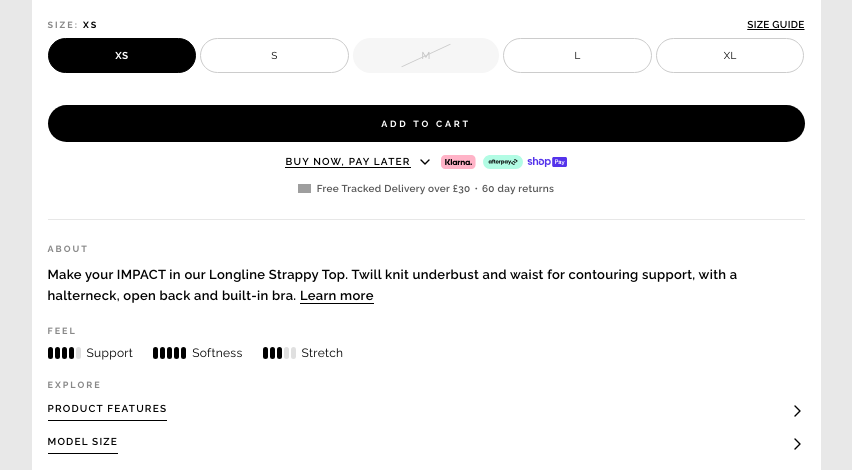
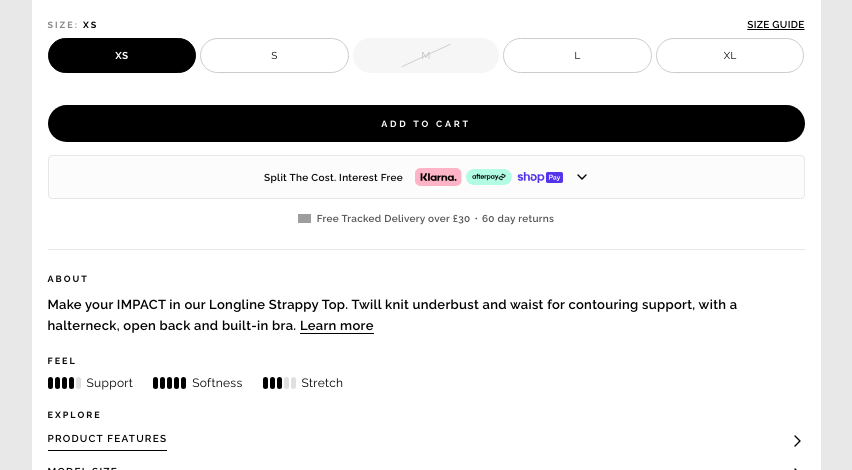
Before and after one commit to declandfyne/dfyne-product-details-page, a React (Vite) app: page / in a window 1280 px wide. Shown: the part 1192-1662 px from the top of the page, without its empty margins (214-1066 px from the left). Built offline with nearby package versions, Linux system fonts and the light colour scheme; grey boxes are pictures that could not be loaded.

Commit message:
Update payment button text and styles for clarity; enhance feature ratings layout and color consistency

```diff
--- a/src/components/CartSection.jsx
+++ b/src/components/CartSection.jsx
@@ -13,13 +13,13 @@ export default function CartSection({ onOpenPayment }) {
       <button className={styles.addToCart}>ADD TO CART</button>
 
       <button className={styles.paymentBar} onClick={onOpenPayment}>
-        <span className={styles.paymentText}>BUY NOW, PAY LATER</span>
+        <span className={styles.paymentText}>Split The Cost. Interest Free</span>
+        <div className={styles.paymentLogos}>
+          <img style={{ width: 47, height: 20, objectFit: 'contain' }} src={ASSETS.klarna}   alt="Klarna" />
+          <img style={{ width: 47, height: 16, objectFit: 'contain' }} src={ASSETS.afterpay} alt="Afterpay" />
+          <img style={{ width: 47, height: 11, objectFit: 'contain' }} src={ASSETS.shopPay}  alt="Shop Pay" />
+        </div>
         <ChevronDown />
-        <div className={styles.paymentLogos}>
-          <img style={{ width: 40, height: 14, objectFit: 'contain' }} src={ASSETS.klarna}   alt="Klarna" />
-          <img style={{ width: 40, height: 14, objectFit: 'contain' }} src={ASSETS.afterpay} alt="Afterpay" />
-          <img style={{ width: 40, height: 14, objectFit: 'contain' }} src={ASSETS.shopPay}  alt="Shop Pay" />
-        </div>
       </button>
 
       <div className={styles.deliveryRow}>
--- a/src/components/CartSection.module.css
+++ b/src/components/CartSection.module.css
@@ -36,13 +36,16 @@
 }
 
 .paymentBar {
-  background: none;
-  border: none;
+  width: 100%;
+  background: #fcfcfc;
+  border: 0.5px solid #e7e7e7;
+  border-radius: 4px;
   display: flex;
   align-items: center;
   justify-content: center;
-  gap: 8px;
-  padding: 0;
+  gap: 12px;
+  padding: 0 13px;
+  height: 44px;
   cursor: pointer;
   font-family: 'Raleway', sans-serif;
 }
@@ -51,9 +54,8 @@
   font-family: 'Raleway', sans-serif;
   font-weight: 600;
   font-size: 10px;
-  color: black;
-  letter-spacing: 1.2px;
-  border-bottom: 1.5px solid black;
+  color: #0a0a0a;
+  letter-spacing: 0.3px;
   white-space: nowrap;
 }
 
--- a/src/components/InfoModal.jsx
+++ b/src/components/InfoModal.jsx
@@ -29,17 +29,16 @@ function FeaturesContent() {
     <div className={styles.content}>
       <p className={styles.tabTitle}>PRODUCT FEATURES</p>
 
+      <div className={styles.featSection}>
+        <p className={styles.featSectionLabel}>FEEL</p>
+        <FeatureRatings ratings={FEATURE_RATINGS} />
+      </div>
+
       <p className={styles.text}>
         Make your IMPACT in our Longline Strappy Top — built for women who train hard and want to look the part doing it. Engineered with a twill knit underbust and waist panel that contours and supports your core through every rep, squat and set. The adjustable halterneck and open back design keeps you cool and confident, while the built-in bra with removable cups and pads means no extra layers needed. Crafted from our signature 90% Nylon, 10% Elastane fabric — incredibly soft, durable, and shape-retaining wash after wash.
       </p>
 
       <div className={styles.featSection}>
-        <p className={styles.featSectionLabel}>FEEL</p>
-        <FeatureRatings ratings={FEATURE_RATINGS} />
-      </div>
-
-      <div className={styles.featSection}>
-        <p className={styles.featSectionLabel}>HIGHLIGHTS</p>
         <ul className={styles.bulletList}>
           {HIGHLIGHTS.map(h => (
             <li key={h} className={styles.bulletItem}>{h}</li>
@@ -72,12 +71,12 @@ function FeaturesContent() {
           {REVIEW_RATINGS.map(({ label, low, high, value }) => (
             <div key={label} className={styles.reviewBarItem}>
               <span className={styles.reviewBarLabel}>{label}</span>
-              <div className={styles.reviewBarTrack}>
-                <div className={styles.reviewBarFill} style={{ width: `${value}%` }} />
-              </div>
-              <div className={styles.reviewBarEnds}>
-                <span>{low}</span>
-                <span>{high}</span>
+              <div className={styles.reviewBarScaleRow}>
+                <span className={styles.reviewBarEnd}>{low}</span>
+                <div className={styles.reviewBarTrack}>
+                  <div className={styles.reviewBarFill} style={{ width: `${value}%` }} />
+                </div>
+                <span className={styles.reviewBarEnd}>{high}</span>
               </div>
             </div>
           ))}
--- a/src/components/InfoModal.module.css
+++ b/src/components/InfoModal.module.css
@@ -88,7 +88,7 @@
   font-weight: 700;
   font-size: 9px;
   letter-spacing: 2px;
-  color: #888;
+  color: #0a0a0a;
   margin: 0;
 }
 
@@ -158,7 +158,7 @@
   font-weight: 700;
   font-size: 9px;
   letter-spacing: 2px;
-  color: #888;
+  color: #0a0a0a;
   margin: 0;
 }
 
@@ -373,19 +373,20 @@
 
 .reviewBars {
   display: flex;
-  flex-wrap: wrap;
-  gap: 16px;
+  flex-direction: column;
+  gap: 12px;
 }
 
 .reviewBarItem {
   display: flex;
   flex-direction: column;
   gap: 4px;
-  width: calc(50% - 8px);
 }
 
-.reviewBarItem:last-child:nth-child(odd) {
-  width: calc(50% - 8px);
+.reviewBarScaleRow {
+  display: flex;
+  align-items: center;
+  gap: 8px;
 }
 
 .reviewBarLabel {
@@ -393,10 +394,11 @@
   font-weight: 600;
   font-size: 11px;
   color: #0a0a0a;
+  white-space: nowrap;
 }
 
 .reviewBarTrack {
-  width: 100%;
+  flex: 1;
   height: 6px;
   background: #e0e0e0;
   border-radius: 3px;
@@ -409,13 +411,12 @@
   border-radius: 3px;
 }
 
-.reviewBarEnds {
-  display: flex;
-  justify-content: space-between;
+.reviewBarEnd {
   font-family: 'Raleway', sans-serif;
   font-size: 9px;
   color: #888;
   letter-spacing: 0.3px;
+  white-space: nowrap;
 }
 
 .contactBtn {
@@ -432,6 +433,7 @@
   letter-spacing: 2.8px;
   text-align: center;
   text-decoration: none;
+  text-transform: uppercase;
   cursor: pointer;
   margin-top: 4px;
 }
--- a/src/components/InfoSection.module.css
+++ b/src/components/InfoSection.module.css
@@ -16,7 +16,7 @@
   font-weight: 700;
   font-size: 9px;
   letter-spacing: 2px;
-  color: #888;
+  color: #0a0a0a;
   margin: 0;
 }
 
```
